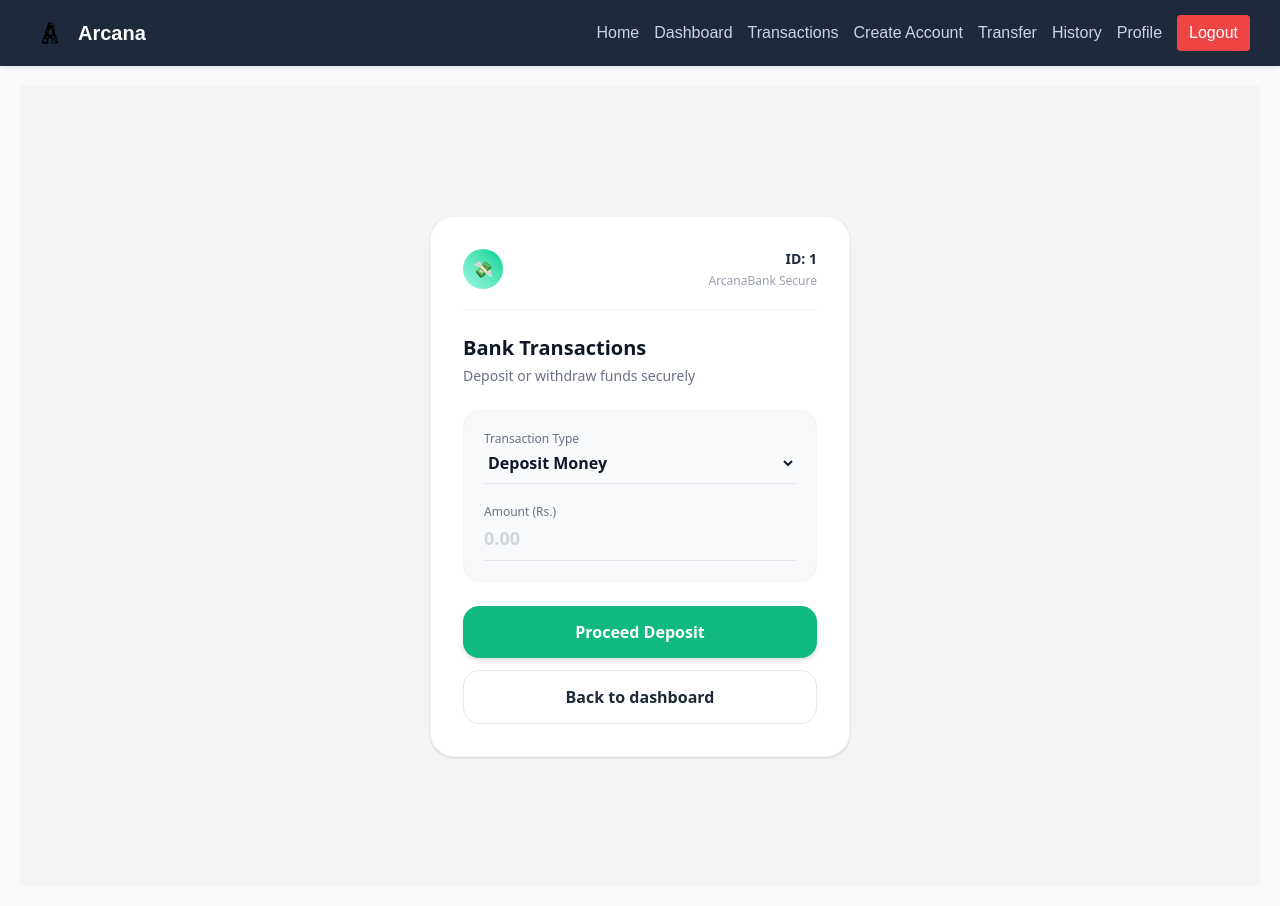
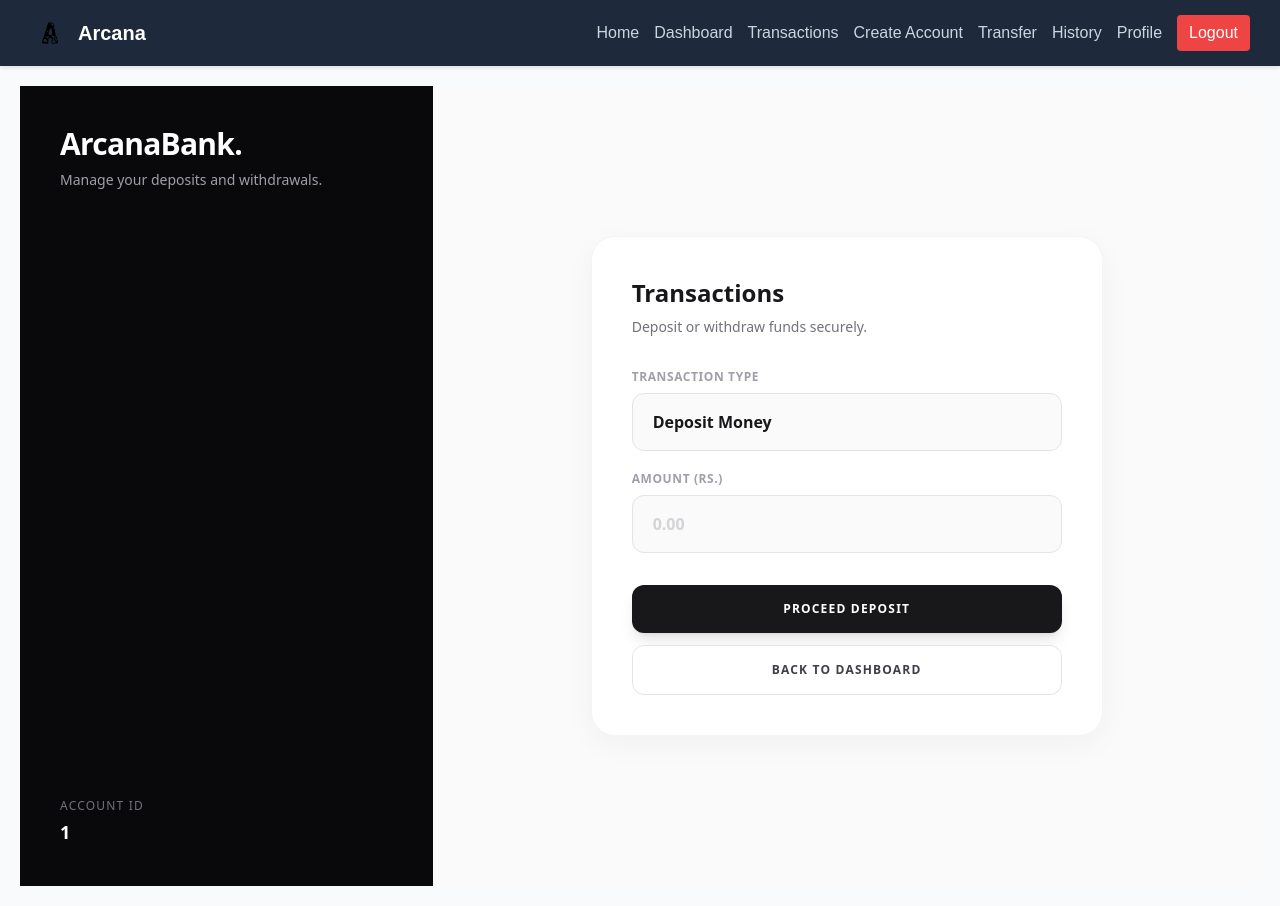
Before and after one commit to Thejan2006/Bank-Management-System, a Next.js app in the folder bank-frontend/: page /transactions in a window 1280 px wide. Built offline with nearby package versions, Linux system fonts and the light colour scheme; sample sign-in values are in the browser's storage.

Commit message:
layout change

```diff
--- a/bank-frontend/src/app/transactions/page.js
+++ b/bank-frontend/src/app/transactions/page.js
@@ -21,7 +21,6 @@ export default function TransactionsPage() {
 
   const handleTransaction = async (e) => {
     e.preventDefault();
-
     const formattedUserId = parseInt(userId);
     const numericAmount = parseFloat(amount);
     const token = localStorage.getItem('access_token');
@@ -30,14 +29,12 @@ export default function TransactionsPage() {
       toast.error('User ID cannot find, please login first.');
       return;
     }
-
     if (isNaN(numericAmount) || numericAmount <= 0) {
       toast.error('Please enter a valid amount greater than 0.');
       return;
     }
 
     const endpoint = type === 'deposit' ? 'http://localhost:8000/deposit' : 'http://localhost:8000/withdraw';
-
     const headers = { 'Content-Type': 'application/json' };
     if (token) {
       headers['Authorization'] = `Bearer ${token}`;
@@ -74,7 +71,6 @@ export default function TransactionsPage() {
       } else {
         toast.success(data.message || 'Transaction successful');
         setAmount('');
-
         setTimeout(() => {
           router.push('/dashboard');
         }, 1500);
@@ -86,50 +82,47 @@ export default function TransactionsPage() {
   };
 
   return (
-    <div className="min-h-screen bg-[#f3f4f6] flex items-center justify-center p-4 font-sans">
+    <div className="min-h-screen bg-white flex flex-col md:flex-row font-sans">
       <Toaster position="top-right" />
 
-      <div className="bg-white w-full max-w-[420px] rounded-3xl shadow-sm border border-gray-100 p-6 md:p-8">
-
-        {/* Top Header */}
-        <div className="flex justify-between items-center border-b border-gray-100 pb-5 mb-6">
-          <div className="w-10 h-10 rounded-full bg-gradient-to-tr from-teal-200 to-emerald-400 flex items-center justify-center text-white font-bold">
-            💸
+      {/* Left Branding Side */}
+      <div className="md:w-1/3 bg-zinc-950 text-white p-10 flex flex-col justify-between">
+        <div>
+          <h1 className="text-3xl font-bold tracking-tight mb-2">ArcanaBank.</h1>
+          <p className="text-zinc-400 text-sm">Manage your deposits and withdrawals.</p>
         </div>
-          <div className="text-right">
-            <div className="text-sm font-semibold text-gray-800">
-              ID: {userId || 'Loading...'}
-            </div>
-            <div className="text-xs text-gray-400 font-medium mt-1">ArcanaBank Secure</div>
+        <div className="hidden md:block">
+          <div className="text-xs text-zinc-500 uppercase tracking-widest mb-1">Account ID</div>
+          <div className="text-lg font-semibold">{userId || 'Loading...'}</div>
         </div>
       </div>
 
-        {/* Title Section */}
-        <div className="mb-6">
-          <h2 className="text-xl font-bold text-gray-900 mb-1">Bank Transactions</h2>
-          <p className="text-sm text-gray-500">Deposit or withdraw funds securely</p>
+      {/* Right Form Side */}
+      <div className="flex-1 flex items-center justify-center p-6 md:p-12 bg-zinc-50">
+        <div className="w-full max-w-lg bg-white rounded-3xl shadow-[0_8px_30px_rgb(0,0,0,0.04)] border border-zinc-100 p-8 md:p-10">
+
+          <div className="mb-8">
+            <h2 className="text-2xl font-bold text-zinc-900 mb-2">Transactions</h2>
+            <p className="text-sm text-zinc-500">Deposit or withdraw funds securely.</p>
           </div>
 
-        {/* Form */}
-        <form onSubmit={handleTransaction}>
+          <form onSubmit={handleTransaction} className="space-y-6">
 
-          <div className="bg-[#f8f9fa] rounded-2xl p-5 mb-6 border border-gray-100 space-y-5">
-
+            <div className="space-y-5">
               <div>
-              <label className="block text-xs font-medium text-gray-500 mb-1">Transaction Type</label>
+                <label className="block text-xs font-bold text-zinc-400 uppercase tracking-wider mb-2">Transaction Type</label>
                 <select
                   value={type}
                   onChange={(e) => setType(e.target.value)}
-                className="w-full bg-transparent border-none p-0 text-gray-900 font-bold text-base focus:ring-0 cursor-pointer"
+                  className="w-full bg-zinc-50 border border-zinc-200 rounded-xl px-5 py-4 text-zinc-900 font-semibold focus:outline-none focus:ring-1 focus:ring-zinc-900 focus:border-zinc-900 transition-all cursor-pointer appearance-none"
                 >
                   <option value="deposit">Deposit Money</option>
                   <option value="withdraw">Withdraw Money</option>
                 </select>
-              <div className="h-[1px] w-full bg-gray-200 mt-2"></div>
               </div>
 
               <div>
-              <label className="block text-xs font-medium text-gray-500 mb-1">Amount (Rs.)</label>
+                <label className="block text-xs font-bold text-zinc-400 uppercase tracking-wider mb-2">Amount (Rs.)</label>
                 <input
                   type="number"
                   step="0.01"
@@ -137,30 +130,29 @@ export default function TransactionsPage() {
                   onChange={(e) => setAmount(e.target.value)}
                   required
                   placeholder="0.00"
-                className="w-full bg-transparent border-none p-0 text-gray-900 font-bold text-lg focus:ring-0 placeholder-gray-300"
+                  className="w-full bg-zinc-50 border border-zinc-200 rounded-xl px-5 py-4 text-zinc-900 font-semibold focus:outline-none focus:ring-1 focus:ring-zinc-900 focus:border-zinc-900 transition-all placeholder-zinc-300"
                 />
-              <div className="h-[1px] w-full bg-gray-200 mt-2"></div>
+              </div>
             </div>
 
-          </div>
-
+            <div className="pt-2 space-y-3">
               <button
                 type="submit"
-            className={`w-full text-white font-semibold py-3.5 rounded-2xl transition shadow-md flex justify-center items-center gap-2 ${
-              type === 'deposit' ? 'bg-[#10b981] hover:bg-[#059669]' : 'bg-[#ef4444] hover:bg-[#dc2626]'
-            }`}
+                className="w-full bg-zinc-900 hover:bg-black text-white font-bold text-xs tracking-widest uppercase py-4 rounded-xl transition-all shadow-lg flex justify-center items-center gap-2"
               >
-            {type === 'deposit' ? 'Proceed Deposit' : 'Proceed Withdrawal'}
+                Proceed {type === 'deposit' ? 'Deposit' : 'Withdrawal'}
               </button>
 
               <button
                 type="button"
                 onClick={() => router.push('/dashboard')}
-            className="w-full mt-3 bg-white border border-gray-200 text-gray-800 font-semibold py-3.5 rounded-2xl transition hover:bg-gray-50 flex justify-center items-center"
+                className="w-full bg-white border border-zinc-200 text-zinc-700 font-bold text-xs tracking-widest uppercase py-4 rounded-xl transition hover:bg-zinc-50 flex justify-center items-center"
               >
-            Back to dashboard
+                Back to Dashboard
               </button>
+            </div>
           </form>
+        </div>
       </div>
     </div>
   );
```
Lines whose indentation alone changed are shown as unchanged.
